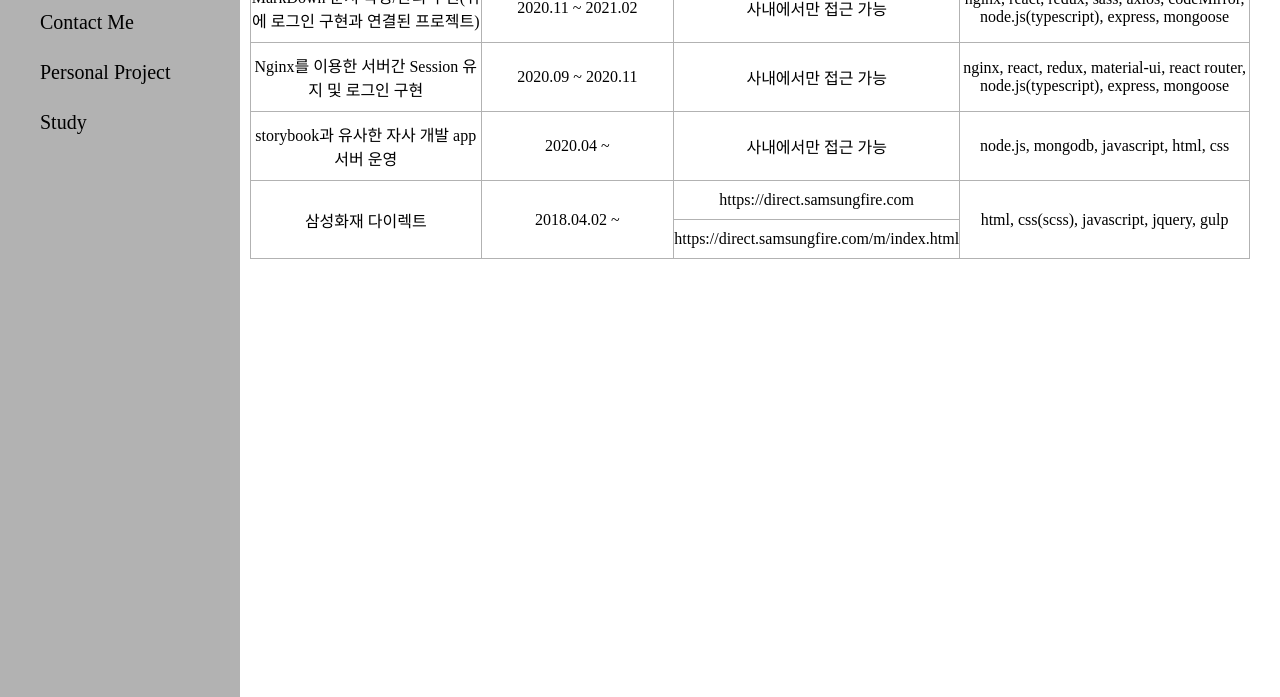
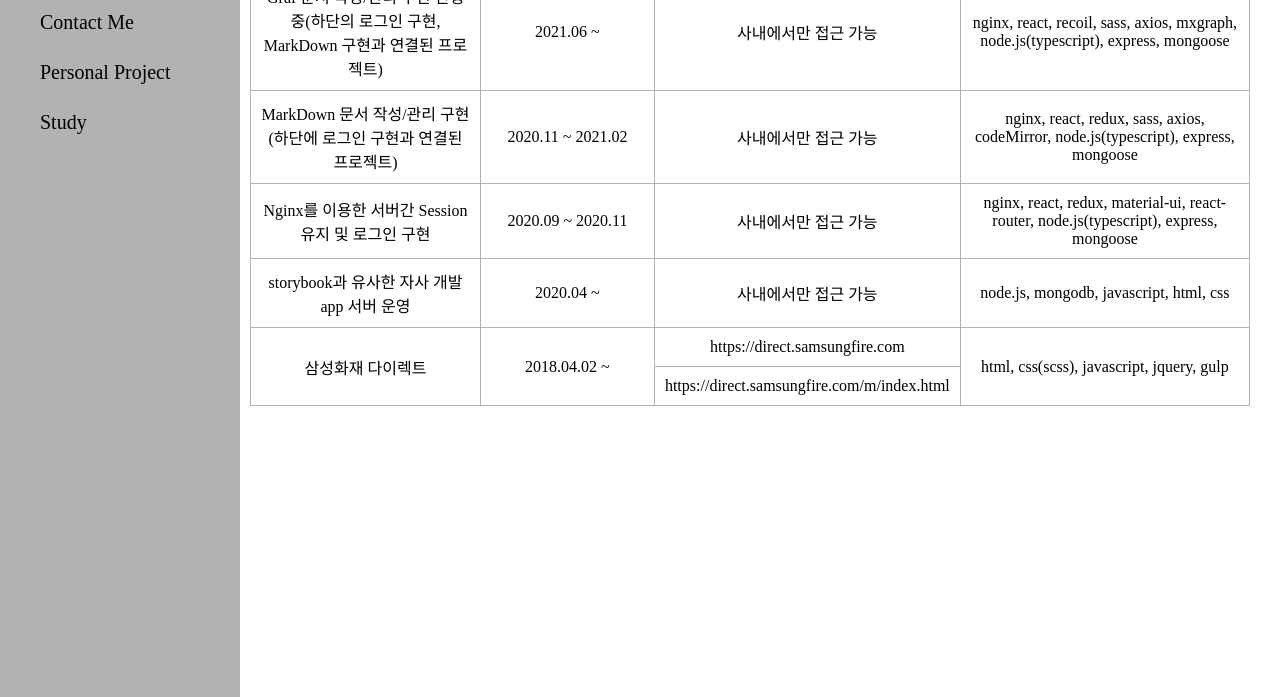
Before and after one commit to anjelra/portfolio, a website: page public/corpProject.html in a window 1280 px wide. Shown: the part 103-800 px from the top of the page. Drawn offline with Linux system fonts and the light colour scheme.

Commit message:
portfolio corp project 추가

```diff
--- a/public/corpProject.html
+++ b/public/corpProject.html
@@ -19,8 +19,8 @@
                 <caption class="caption">회사 프로젝트, 기간, 링크, 스킬을 나타내는 표</caption>
                 <colgroup>
                     <col width="24%">
-                    <col width="20%">
-                    <col width="25%">
+                    <col width="18%">
+                    <col width="27%">
                     <col width="30%">
                 </colgroup>
                 <thead>
@@ -33,7 +33,13 @@
                 </thead>
                 <tbody>
                     <tr>
-                        <td>MarkDown 문서 작성/관리 구현(위에 로그인 구현과 연결된 프로젝트)</td>
+                        <td>Graf 문서 작성/관리 구현 진행 중(하단의 로그인 구현, MarkDown 구현과 연결된 프로젝트)</td>
+                        <td>2021.06 ~ </td>
+                        <td>사내에서만 접근 가능</td>
+                        <td>nginx, react, recoil, sass, axios, mxgraph, node.js(typescript), express, mongoose</td>
+                    </tr>
+                    <tr>
+                        <td>MarkDown 문서 작성/관리 구현(하단에 로그인 구현과 연결된 프로젝트)</td>
                         <td>2020.11 ~ 2021.02</td>
                         <td>사내에서만 접근 가능</td>
                         <td>nginx, react, redux, sass, axios, codeMirror, node.js(typescript), express, mongoose</td>
@@ -42,7 +48,7 @@
                         <td>Nginx를 이용한 서버간 Session 유지 및 로그인 구현</td>
                         <td>2020.09 ~ 2020.11</td>
                         <td>사내에서만 접근 가능</td>
-                        <td>nginx, react, redux, material-ui, react router, node.js(typescript), express, mongoose</td>
+                        <td>nginx, react, redux, material-ui, react-router, node.js(typescript), express, mongoose</td>
                     </tr>
                     <tr>
                         <td>storybook과 유사한 자사 개발 app 서버 운영</td>
--- a/public/style/scss/main.scss
+++ b/public/style/scss/main.scss
@@ -93,7 +93,7 @@ table {
     }
 
     td {
-        padding: 10px 0;
+        padding: 10px;
         text-align: center;
     }
 }
```
Also changed, not shown: public/style/css/main.css, 2 other files.
